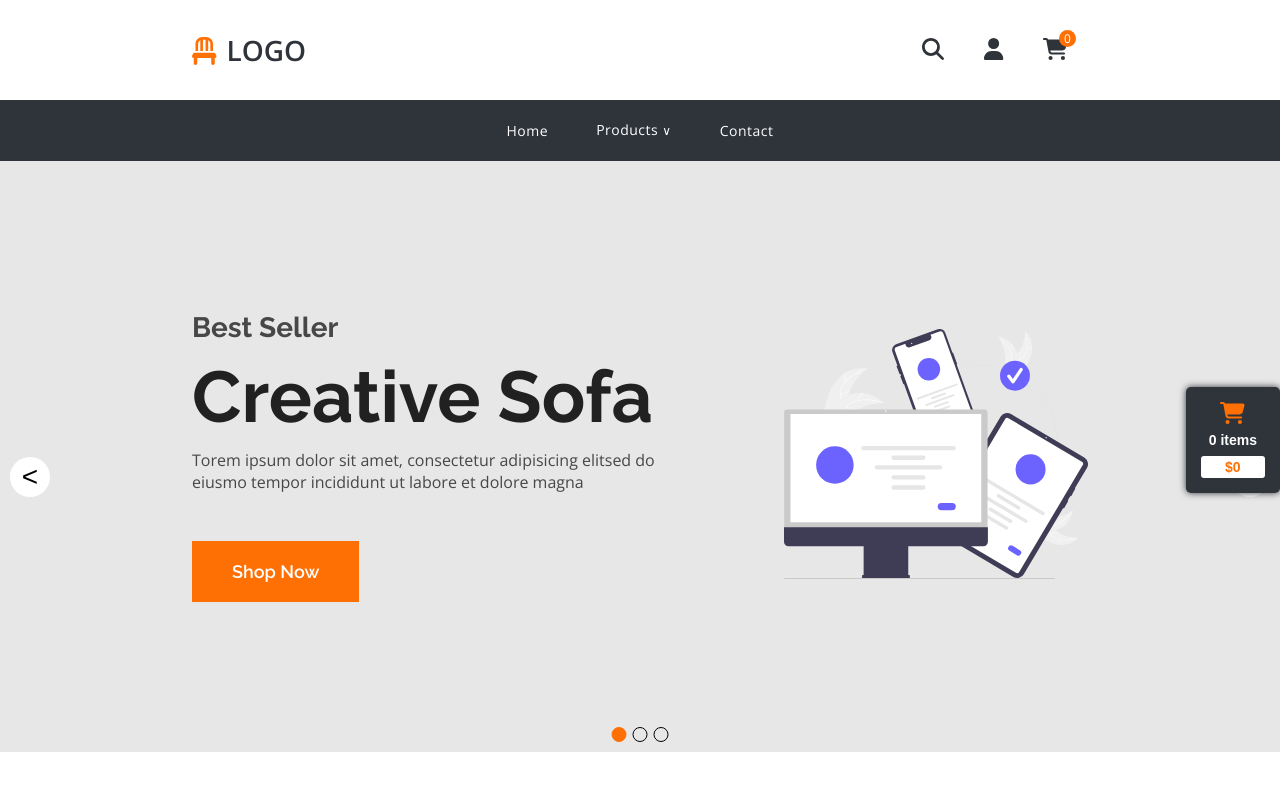
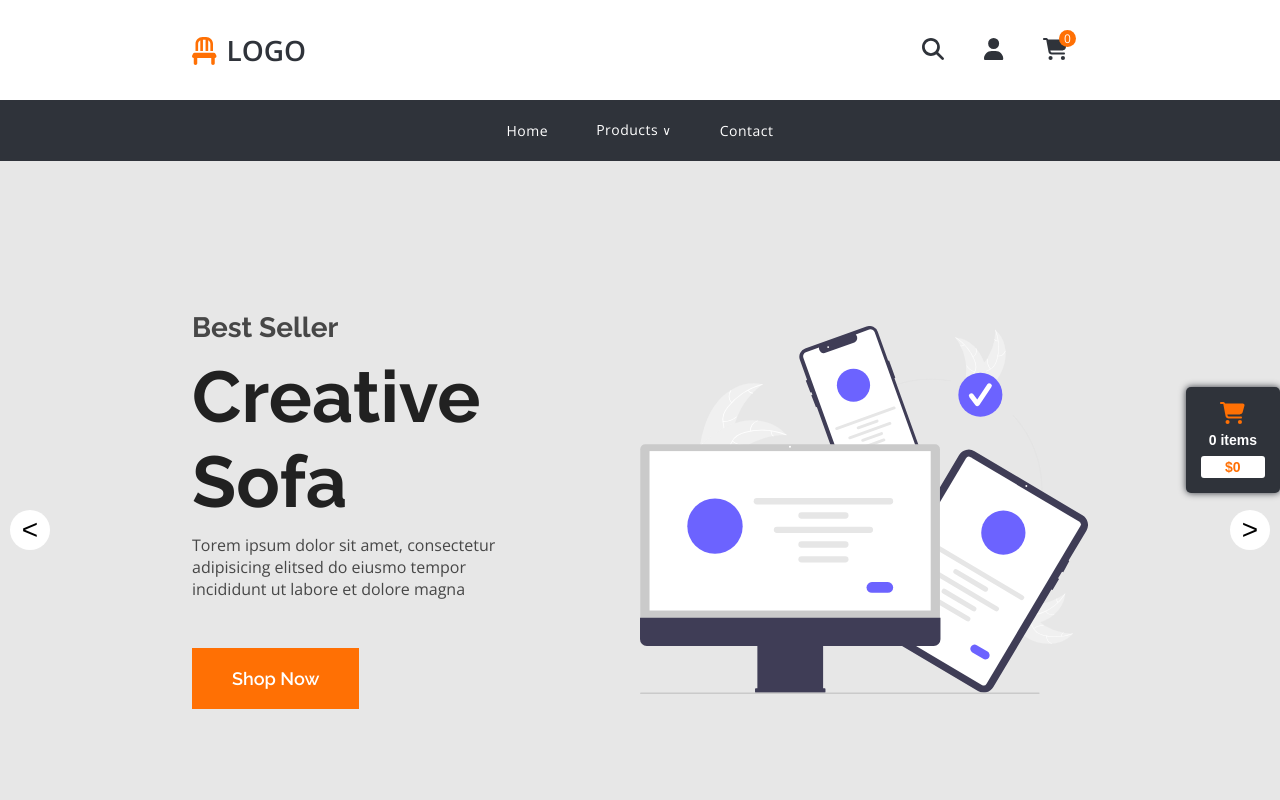
Before and after one commit to tomaszbilka/selleo-shop-devpath, a React (Create React App) app: page / in a window 1280 px wide. Shown: the top 800 px of the page. Built offline with nearby package versions, Linux system fonts and the light colour scheme; data requests are answered from the project's data file.

Commit message:
fix img width in slider

```diff
--- a/src/components/Slider/SliderContent/SliderContent.js
+++ b/src/components/Slider/SliderContent/SliderContent.js
@@ -31,13 +31,7 @@ const SliderContent = ({
                     className="button"
                 />
             </div>
-            <div>
-                <img
-                    src={source}
-                    alt="title"
-                    className="slider-content__image"
-                />
-            </div>
+            <img src={source} alt="title" className="slider-content__image" />
         </div>
     );
 };
--- a/src/stylesheets/components/Slider/SliderContent.sass
+++ b/src/stylesheets/components/Slider/SliderContent.sass
@@ -25,7 +25,8 @@
 
     &__image
         animation: fadeInFar 1s ease
-        height: 250px
+        flex: 0 0 auto
+        width: 50%
 
 @media only screen and (max-width: $xxl)
     .slider-content
```
